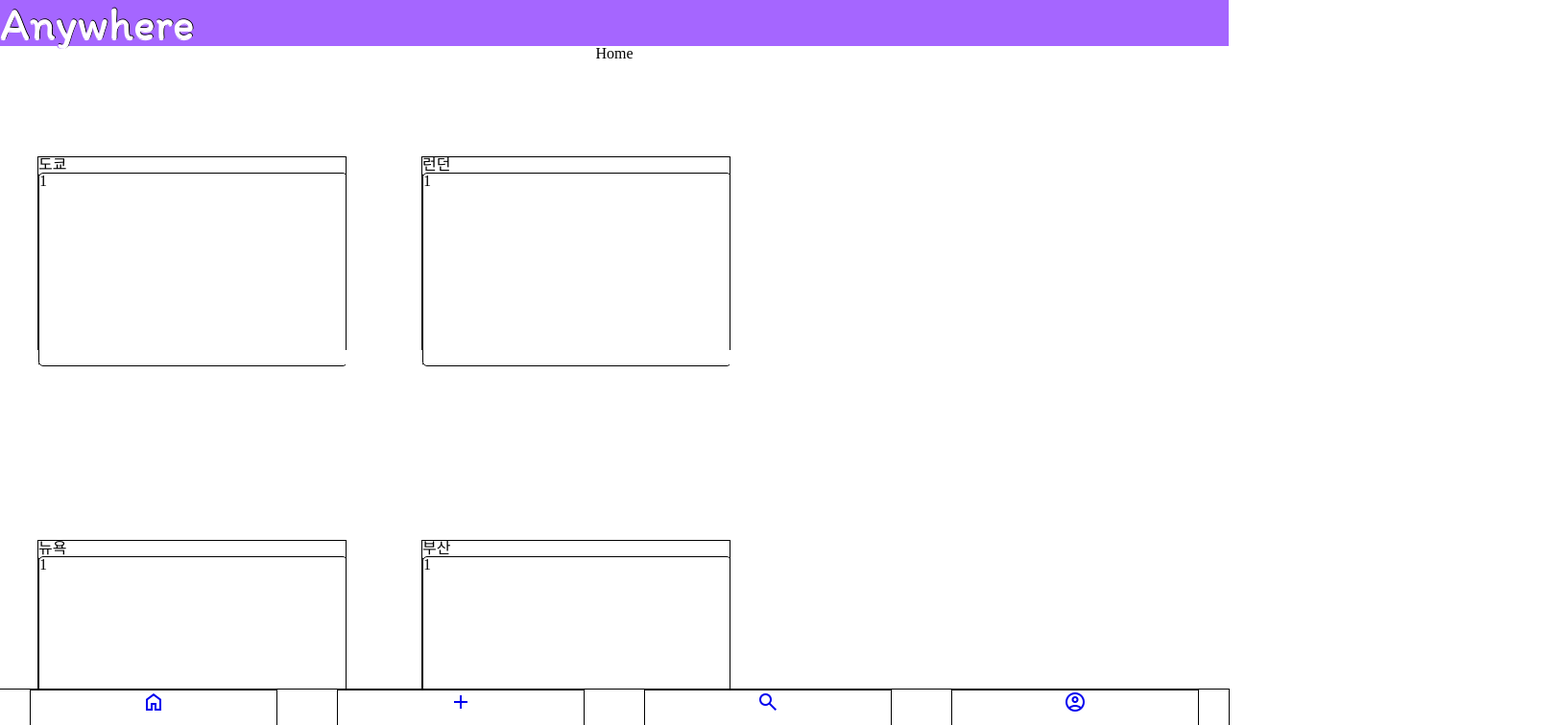
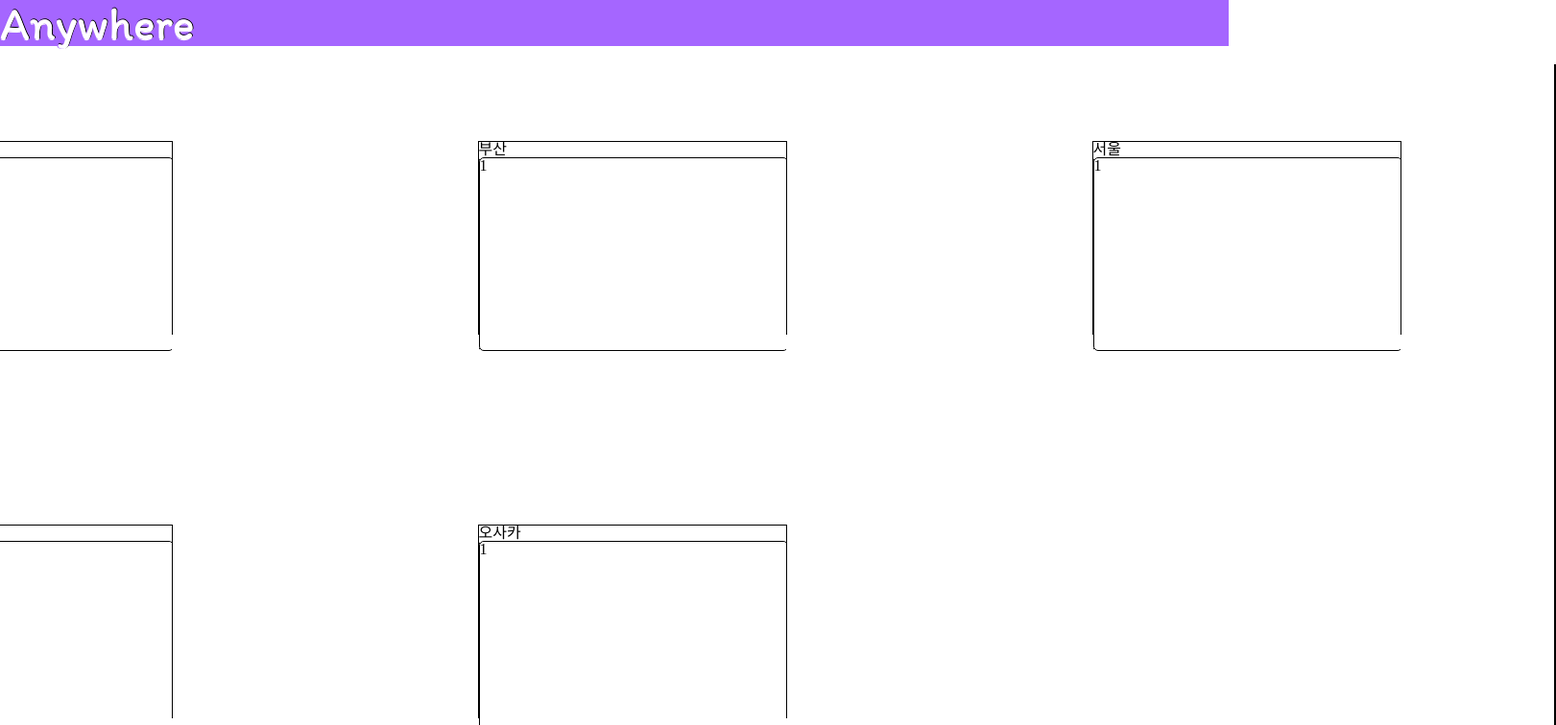
Before and after one commit to SwimmingRiver/anywhere_front_sketch, a React (Create React App) app: page / in a window 1280 px wide. Shown: the top 756 px of the page at 96% size, 1621 px wide, since content can reach past the window. Built offline with nearby package versions, Linux system fonts and the light colour scheme.

Commit message:
디자인 수정 && install axios

```diff
--- a/package.json
+++ b/package.json
@@ -12,6 +12,7 @@
     "@testing-library/jest-dom": "^5.16.5",
     "@testing-library/react": "^13.4.0",
     "@testing-library/user-event": "^13.5.0",
+    "axios": "^1.3.6",
     "react": "^18.2.0",
     "react-calendar": "^4.0.0",
     "react-dom": "^18.2.0",
--- a/src/Pages/Home.js
+++ b/src/Pages/Home.js
@@ -10,7 +10,7 @@ const CarouselWrapper = styled.div`
   width: 100%;
   height: 100%;
   display: grid;
-  grid-template-columns: 25em 25em;
+  grid-template-columns: 40em 40em 40em;
   grid-template-rows: 25em 25em;
   place-items: center;
   @media(max-width:500px){
@@ -20,7 +20,10 @@ const CarouselWrapper = styled.div`
     height: 80vh;
   }
 `;
+const HomeWrapper = styled.div`
+  display: flex;
 
+`;
 
 function Home(){
   const LoggedUser = useSelector((state) => state.user);
@@ -35,18 +38,19 @@ function Home(){
 
     return(<>
      <h1>Home</h1>
+     <HomeWrapper>
      <h2>{LoggedUser.map((v) => (v.on ? `welcome,${v.nickname}` : null))}</h2>
       {LoggedUser.map((v) => v.on).includes(true) ? (
         <button onClick={onClick}>logout</button>
       ) : null}
     <CarouselWrapper>
         <Carousel place="도쿄" />
-        <Carousel place="런던" />
-        <Carousel place="뉴욕" />
         <Carousel place="부산" />
         <Carousel place="서울" />
+        <Carousel place="대구"/>
         <Carousel place="오사카" />
         </CarouselWrapper>
+        </HomeWrapper>
     </>)
 }
 export default Home;
--- a/src/Pages/Main.js
+++ b/src/Pages/Main.js
@@ -22,6 +22,10 @@ const Wrapper = styled.div`
   justify-content: center;
   align-items: center;
   flex-direction: column;
+  @media (min-width:500px) {
+    display: flex;
+    flex-direction: row;
+  }
 `;
 const HeadWrapper = styled.div`
   font-size: 3em;
@@ -45,12 +49,36 @@ const Lower = styled.div`
   justify-content: space-around;
   background-color: white;
   bottom: 0;
+  @media (min-width: 500px) {
+    display: none;
+  }
+`;
+
+const Righter = styled.div`
+  height: 95vh;
+  width: 10vw;
+  overflow: hidden;
+  border: solid black 1px;
+  display: flex;
+  flex-direction: column;
+
+  @media (max-width:500px) {
+    display: none;
+  }
 `;
 const Item = styled.li`
   border: solid 1px black;
   width: 20vw;
   list-style: none;
   text-align: center;
+  @media (min-width:500px) {
+    width: 10vw;
+    height: 20vh;
+    display: flex;
+    justify-content: center;
+    align-items: center;
+    text-align: center;
+  }
 `;
 
 function Main() {
@@ -58,16 +86,20 @@ function Main() {
   const LoggedCheck = Logged.map((v) => v.on).includes(true);
   return (
     <>
-      <Wrapper>
-        <BrowserRouter basename={process.env.PUBLIC_URL}>
-          <HeadWrapper>
+    <BrowserRouter basename={process.env.PUBLIC_URL}>
+
+      <HeadWrapper>
             <Title>
               <Link style={{ textDecoration: "none", color: "white" }} to="/">
                 Anywhere
               </Link>
             </Title>
           </HeadWrapper>
+
+      <Wrapper>
+
           <Routers/>
+
           <Lower>
             <Item>
               <Link to="/">
@@ -90,8 +122,32 @@ function Main() {
               </Link>
             </Item>
           </Lower>
-        </BrowserRouter>
+
+          <Righter>
+            <Item>
+              <Link to="/">
+                <span class="material-symbols-outlined">home</span>
+              </Link>
+            </Item>
+            <Item>
+              <Link to={LoggedCheck ? "/planner" : "/login"}>
+                <span class="material-symbols-outlined">add</span>
+              </Link>
+            </Item>
+            <Item>
+              <Link to="/search">
+                <span class="material-symbols-outlined">search</span>
+              </Link>
+            </Item>
+            <Item>
+              <Link to={LoggedCheck ? "/profile" : "/login"}>
+                <span class="material-symbols-outlined">account_circle</span>
+              </Link>
+            </Item>
+          </Righter>
+
       </Wrapper>
+      </BrowserRouter>
     </>
   );
 }
```
Also changed, not shown: 1 other file (tests, documents, lock files or other folders).
